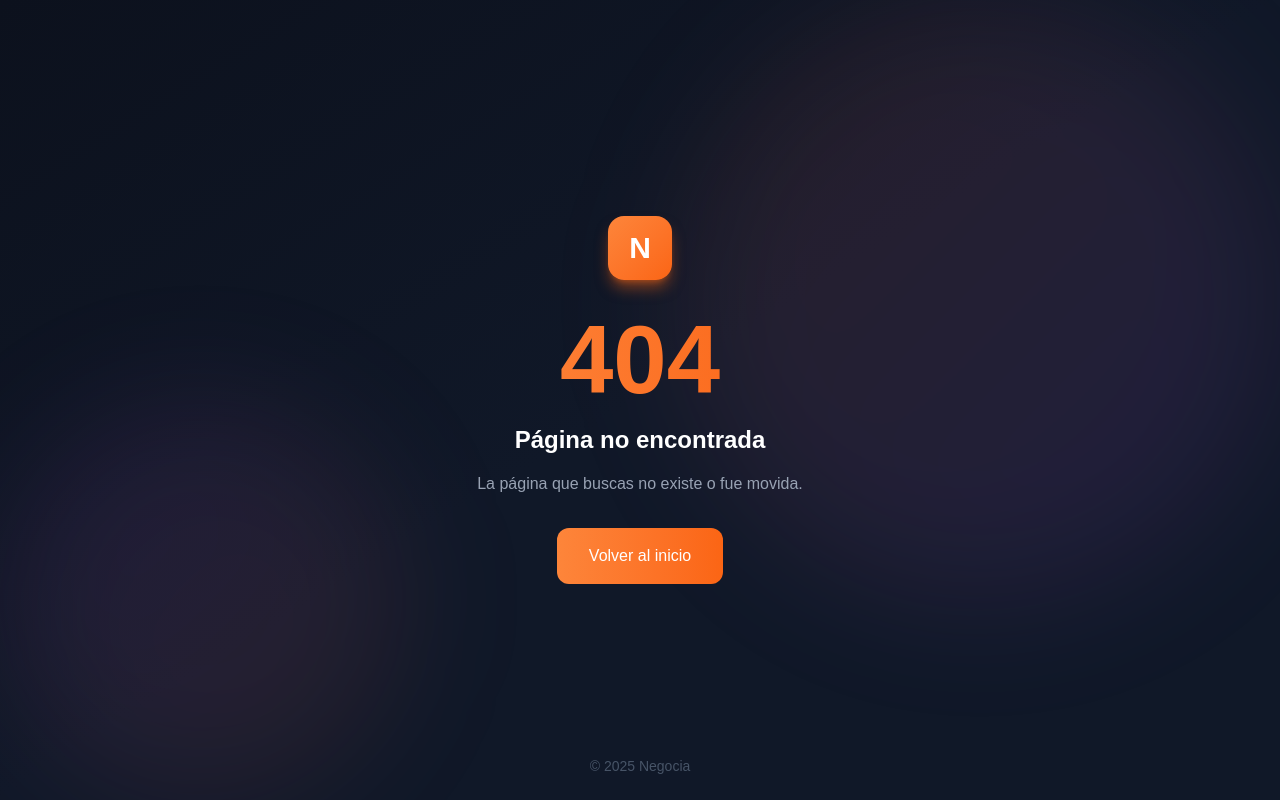
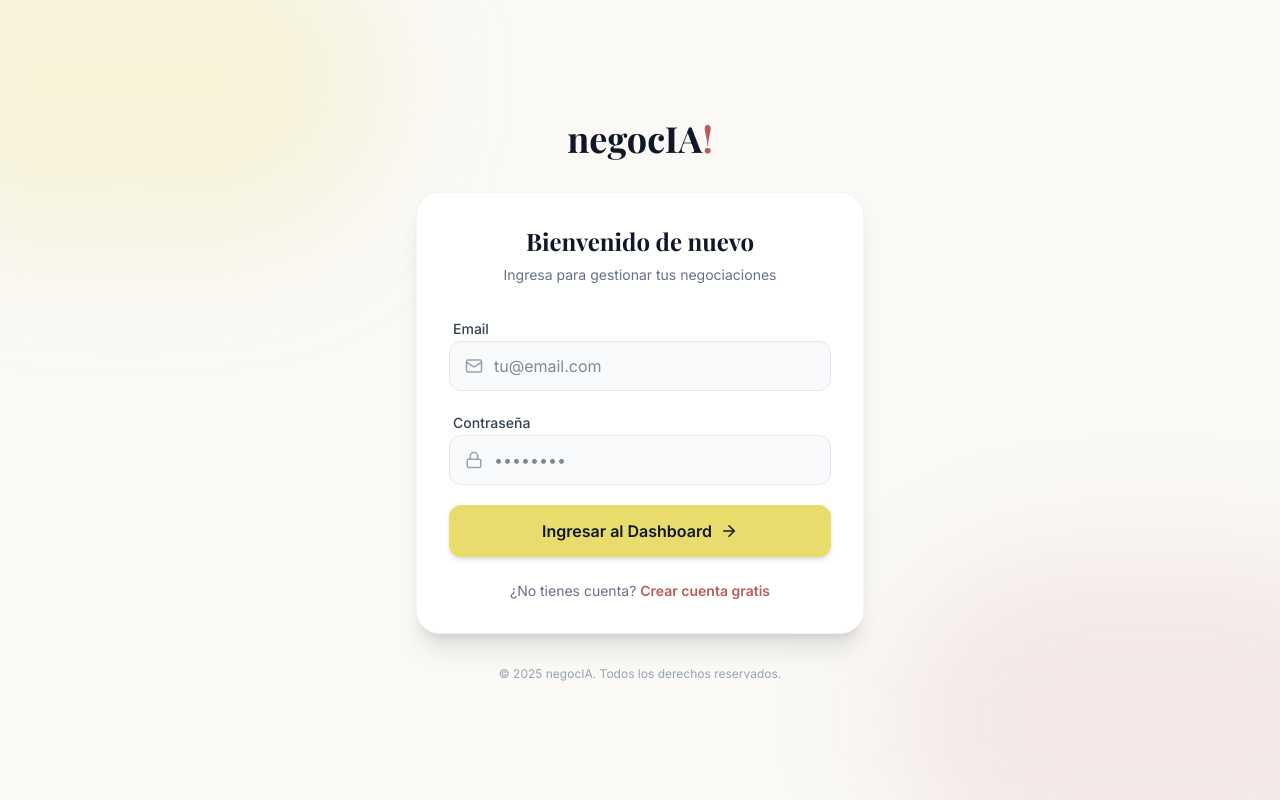
Before and after one commit to pwnies-peru/ui, a Next.js app: page /login in a window 1280 px wide. Before the commit this address had no page. Built offline with nearby package versions, Linux system fonts and the light colour scheme; a web font is replaced by a local one.

Commit message:
feat: Implement initial login and landing pages

```diff
--- /dev/null
+++ b/src/app/login/page.tsx
@@ -0,0 +1,108 @@
+'use client';
+
+import { useState } from 'react';
+import { useRouter } from 'next/navigation';
+import Link from 'next/link';
+import { ArrowRight, Lock, Mail } from 'lucide-react';
+import { motion } from 'framer-motion';
+
+export default function LoginPage() {
+    const router = useRouter();
+    const [loading, setLoading] = useState(false);
+
+    const handleLogin = (e: React.FormEvent) => {
+        e.preventDefault();
+        setLoading(true);
+        // Simulate network request
+        setTimeout(() => {
+            router.push('/dashboard');
+        }, 800);
+    };
+
+    return (
+        <div className="min-h-screen bg-[#FAF9F6] flex flex-col items-center justify-center p-6 relative overflow-hidden">
+            {/* Background Elements */}
+            <div className="absolute top-[-10%] left-[-10%] w-[40%] h-[40%] rounded-full bg-[#E8DD6C]/20 blur-3xl pointer-events-none" />
+            <div className="absolute bottom-[-10%] right-[-10%] w-[40%] h-[40%] rounded-full bg-[#B85C5C]/10 blur-3xl pointer-events-none" />
+
+            {/* Logo */}
+            <Link href="/" className="mb-8 relative z-10 hover:opacity-80 transition-opacity">
+                <span className="text-4xl font-playfair font-bold text-black">
+                    negocIA<span className="text-[#B85C5C]">!</span>
+                </span>
+            </Link>
+
+            <motion.div
+                initial={{ opacity: 0, y: 20 }}
+                animate={{ opacity: 1, y: 0 }}
+                transition={{ duration: 0.5 }}
+                className="w-full max-w-md bg-white rounded-3xl shadow-xl border border-gray-100 p-8 relative z-10"
+            >
+                <div className="text-center mb-8">
+                    <h1 className="text-2xl font-playfair font-bold text-black mb-2">Bienvenido de nuevo</h1>
+                    <p className="text-gray-500 font-inter text-sm">Ingresa para gestionar tus negociaciones</p>
+                </div>
+
+                <form onSubmit={handleLogin} className="space-y-5">
+                    <div className="space-y-1">
+                        <label className="text-sm font-inter font-medium text-gray-700 ml-1">Email</label>
+                        <div className="relative">
+                            <div className="absolute left-4 top-1/2 -translate-y-1/2 text-gray-400">
+                                <Mail size={18} />
+                            </div>
+                            <input
+                                type="email"
+                                placeholder="tu@email.com"
+                                className="w-full bg-gray-50 border border-gray-200 rounded-xl py-3 pl-11 pr-4 font-inter text-gray-900 focus:outline-none focus:ring-2 focus:ring-[#E8DD6C] focus:border-transparent transition-all"
+                                required
+                            />
+                        </div>
+                    </div>
+
+                    <div className="space-y-1">
+                        <label className="text-sm font-inter font-medium text-gray-700 ml-1">Contraseña</label>
+                        <div className="relative">
+                            <div className="absolute left-4 top-1/2 -translate-y-1/2 text-gray-400">
+                                <Lock size={18} />
+                            </div>
+                            <input
+                                type="password"
+                                placeholder="••••••••"
+                                className="w-full bg-gray-50 border border-gray-200 rounded-xl py-3 pl-11 pr-4 font-inter text-gray-900 focus:outline-none focus:ring-2 focus:ring-[#E8DD6C] focus:border-transparent transition-all"
+                                required
+                            />
+                        </div>
+                    </div>
+
+                    <button
+                        type="submit"
+                        disabled={loading}
+                        className="w-full bg-[#E8DD6C] text-black font-inter font-semibold py-3.5 rounded-xl hover:bg-[#D4C854] transition-all flex items-center justify-center gap-2 shadow-md hover:shadow-lg disabled:opacity-70 disabled:cursor-not-allowed mt-2"
+                    >
+                        {loading ? (
+                            <span className="w-5 h-5 border-2 border-black/30 border-t-black rounded-full animate-spin" />
+                        ) : (
+                            <>
+                                Ingresar al Dashboard
+                                <ArrowRight size={18} />
+                            </>
+                        )}
+                    </button>
+                </form>
+
+                <div className="mt-6 text-center">
+                    <p className="text-sm text-gray-500 font-inter">
+                        ¿No tienes cuenta?{' '}
+                        <Link href="#" className="text-[#B85C5C] font-semibold hover:underline">
+                            Crear cuenta gratis
+                        </Link>
+                    </p>
+                </div>
+            </motion.div>
+
+            <p className="mt-8 text-xs text-gray-400 font-inter text-center">
+                © 2025 negocIA. Todos los derechos reservados.
+            </p>
+        </div>
+    );
+}
--- a/src/app/page.tsx
+++ b/src/app/page.tsx
@@ -2,14 +2,15 @@
 'use client';
 
 import { ArrowRight } from 'lucide-react';
-import { motion, AnimatePresence } from 'framer-motion';
+import { motion, AnimatePresence, delay } from 'framer-motion';
 import Link from 'next/link';
+import Image from 'next/image';
 import { useState, useEffect } from 'react';
 
 const toastMessages = [
-  { greeting: '¡Hola!', message: 'Veo que llevas rato mirando este producto. ¿Te ayudo? 👀' },
-  { greeting: '¡Hey!', message: '¿Y si te consigo un descuentito? Dame chance de ayudarte 😉' },
-  { greeting: '¡Listo!', message: 'Te armé una oferta especial. ¿Le echamos un vistazo? ✨' },
+  { greeting: 'Analizando...', message: 'Detecto alto interés. ¿Y si ajustamos el precio para que te lo lleves ya? 🤖' },
+  { greeting: 'Oportunidad', message: 'Mis algoritmos dicen que podemos negociar. Tírame una oferta, no muerdo. 😉💸' },
+  { greeting: 'Calculando...', message: 'Tengo margen para un descuento especial. ¿Hacemos trato ahora mismo? 🤝✨' },
 ];
 
 // Productos mock de ropa y zapatos
@@ -198,11 +199,11 @@ export default function Home() {
               initial={{ opacity: 0, y: 20 }}
               animate={{ opacity: 1, y: 0 }}
               transition={{ duration: 0.8, delay: 0.2 }}
-              className="flex flex-col sm:flex-row items-center lg:items-start gap-4"
+              className="flex flex-col sm:flex-row gap-4 items-center justify-center"
             >
               <Link
-                href="/dashboard"
-                className="bg-[#E8DD6C] text-black px-8 md:px-10 py-4 rounded-full font-inter font-semibold text-base hover:bg-[#D4C854] transition-all inline-flex items-center gap-3 shadow-md hover:shadow-lg"
+                href="/login"
+                className="bg-[#E8DD6C] text-black px-8 md:px-10 py-4 rounded-full font-inter font-semibold text-base hover:bg-[#D4C854] transition-all inline-flex items-center justify-center gap-3 shadow-md hover:shadow-lg min-w-[200px] flex-1"
               >
                 Comenzar gratis
                 <div className="bg-black text-white rounded-full w-9 h-9 flex items-center justify-center">
@@ -210,8 +211,8 @@ export default function Home() {
                 </div>
               </Link>
               <Link
-                href="/dashboard"
-                className="text-black border-2 border-gray-300 px-8 md:px-10 py-4 rounded-full font-inter font-semibold text-base hover:border-gray-400 transition-all"
+                href="/login"
+                className="text-black border-2 border-gray-300 px-8 md:px-10 py-4 rounded-full font-inter font-semibold text-base hover:border-gray-400 transition-all inline-flex items-center justify-center min-w-[200px] flex-1"
               >
                 Ver demo
               </Link>
@@ -312,14 +313,28 @@ export default function Home() {
                     }}
                     className="absolute bottom-6 right-6 left-auto w-[75%] z-10"
                   >
-                    <div className="bg-white rounded-2xl shadow-2xl border border-gray-100 p-4 flex items-start gap-4">
-                      {/* Logo Avatar - N de negocIA */}
-                      <div className="w-12 h-12 rounded-full bg-gradient-to-br from-[#B85C5C] to-[#8B4545] flex items-center justify-center flex-shrink-0 shadow-lg">
-                        <span className="font-playfair font-bold text-white text-xl">N</span>
+                    <div className="bg-white rounded-2xl shadow-2xl border border-gray-100 p-4 flex items-start gap-4 relative overflow-hidden">
+                      {/* Fleeting Gradient Animation */}
+                      <motion.div
+                        initial={{ opacity: 0, scale: 0.5, x: '100%', y: '100%' }}
+                        animate={{ opacity: [0, 0.5, 0], scale: 2, x: '-20%', y: '-20%' }}
+                        transition={{ duration: 1.5, ease: "easeOut" }}
+                        className="absolute inset-0 bg-gradient-to-tl from-[#B85C5C]/20 via-[#E8DD6C]/20 to-transparent pointer-events-none z-0"
+                      />
+
+                      {/* Logo Avatar - mr.jpeg */}
+                      <div className="w-12 h-12 rounded-full overflow-hidden flex-shrink-0 shadow-lg border-2 border-white z-10 relative">
+                        <Image
+                          src="/images/logo/mr.jpeg"
+                          alt="NegocIA Avatar"
+                          width={48}
+                          height={48}
+                          className="object-cover"
+                        />
                       </div>
 
                       {/* Content - Progressive typing */}
-                      <div className="flex-1 min-w-0">
+                      <div className="flex-1 min-w-0 z-10 relative">
                         {/* Greeting with typing effect */}
                         <motion.p
                           className="font-playfair font-bold text-[#B85C5C] text-base mb-1"
@@ -409,13 +424,13 @@ export default function Home() {
                   </motion.button>
                 )}
               </AnimatePresence>
-            </motion.div>
-          </div>
-        </div>
-      </section>
+            </motion.div >
+          </div >
+        </div >
+      </section >
 
       {/* Features Section */}
-      <section id="features" className="max-w-6xl mx-auto px-6 md:px-12 py-16 md:py-24">
+      < section id="features" className="max-w-6xl mx-auto px-6 md:px-12 py-16 md:py-24" >
         <div className="grid md:grid-cols-3 gap-8 md:gap-10">
           {[
             {
@@ -452,10 +467,10 @@ export default function Home() {
             </motion.div>
           ))}
         </div>
-      </section>
+      </section >
 
       {/* How it Works */}
-      <section id="how-it-works" className="bg-white py-16 md:py-24">
+      < section id="how-it-works" className="bg-white py-16 md:py-24" >
         <div className="max-w-4xl mx-auto px-6 md:px-12">
           <h2 className="text-3xl md:text-4xl font-playfair font-bold text-black text-center mb-12">
             Así funciona
@@ -488,10 +503,10 @@ export default function Home() {
             ))}
           </div>
         </div>
-      </section>
+      </section >
 
       {/* Stats */}
-      <section className="max-w-6xl mx-auto px-6 md:px-12 py-16 md:py-24">
+      < section className="max-w-6xl mx-auto px-6 md:px-12 py-16 md:py-24" >
         <div className="grid md:grid-cols-4 gap-8 text-center">
           {[
             { value: '+43%', label: 'Conversión asistida' },
@@ -515,10 +530,10 @@ export default function Home() {
             </motion.div>
           ))}
         </div>
-      </section>
+      </section >
 
       {/* Integration CTA */}
-      <section className="bg-white py-16 md:py-24">
+      < section className="bg-white py-16 md:py-24" >
         <div className="max-w-3xl mx-auto px-6 md:px-12 text-center">
           <h2 className="text-2xl md:text-3xl font-playfair font-bold text-black mb-6">
             Una línea de código y listo
@@ -532,10 +547,10 @@ export default function Home() {
             Dashboard incluido con métricas de conversión, carritos recuperados e insights de compra.
           </p>
         </div>
-      </section>
+      </section >
 
       {/* CTA Final */}
-      <section className="bg-[#F5F5F0] py-16 md:py-24">
+      < section className="bg-[#F5F5F0] py-16 md:py-24" >
         <div className="max-w-3xl mx-auto px-6 md:px-12 text-center">
           <h2 className="text-2xl md:text-3xl font-playfair font-bold text-black mb-4">
             Vender online nunca fue{' '}
@@ -553,10 +568,10 @@ export default function Home() {
             <ArrowRight size={18} />
           </Link>
         </div>
-      </section>
+      </section >
 
       {/* Footer */}
-      <footer className="bg-white border-t border-gray-200 py-12">
+      < footer className="bg-white border-t border-gray-200 py-12" >
         <div className="max-w-6xl mx-auto px-6 md:px-12">
           <div className="flex flex-col md:flex-row items-center justify-between gap-6">
             <span className="text-2xl md:text-3xl font-playfair font-bold text-black">
@@ -567,7 +582,7 @@ export default function Home() {
             </p>
           </div>
         </div>
-      </footer>
-    </div>
+      </footer >
+    </div >
   );
 }
```
Also changed, not shown: public/images/logo/mr.jpeg (added).
